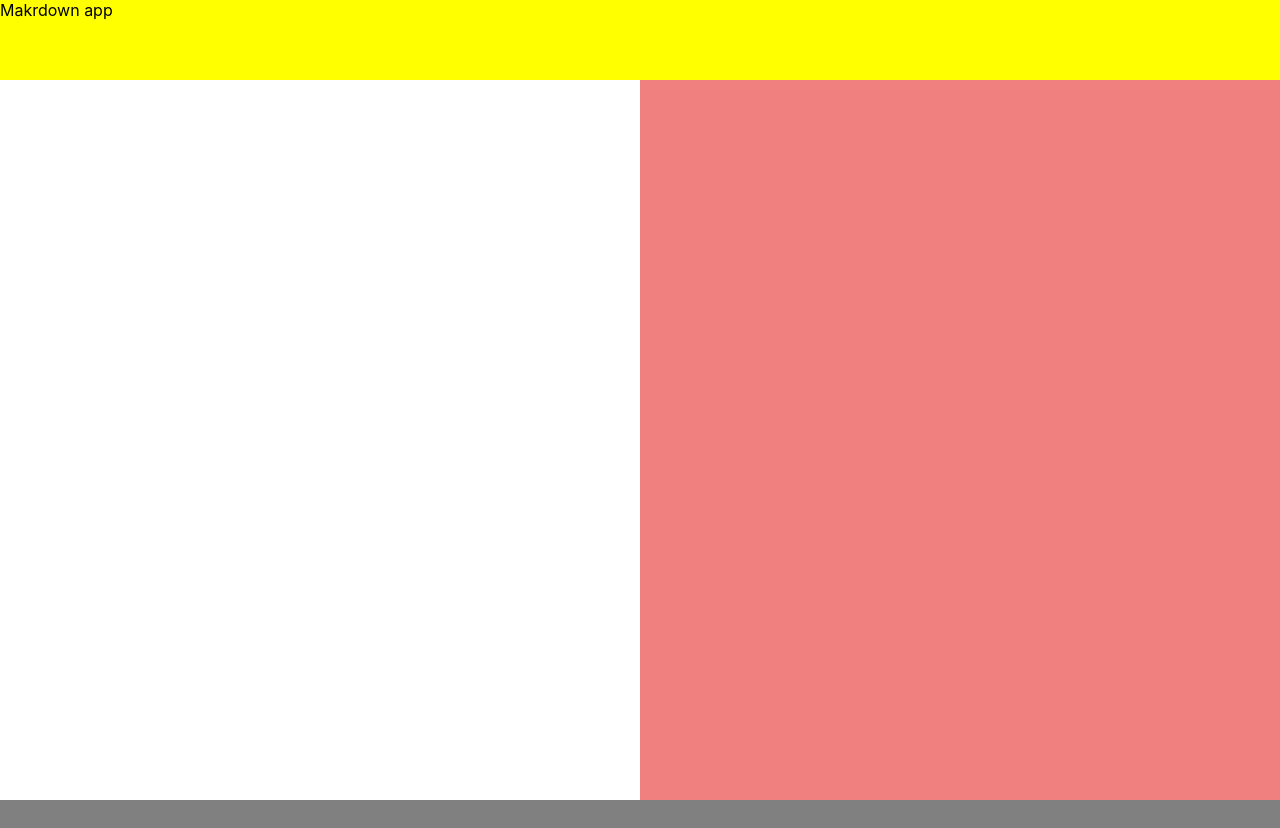
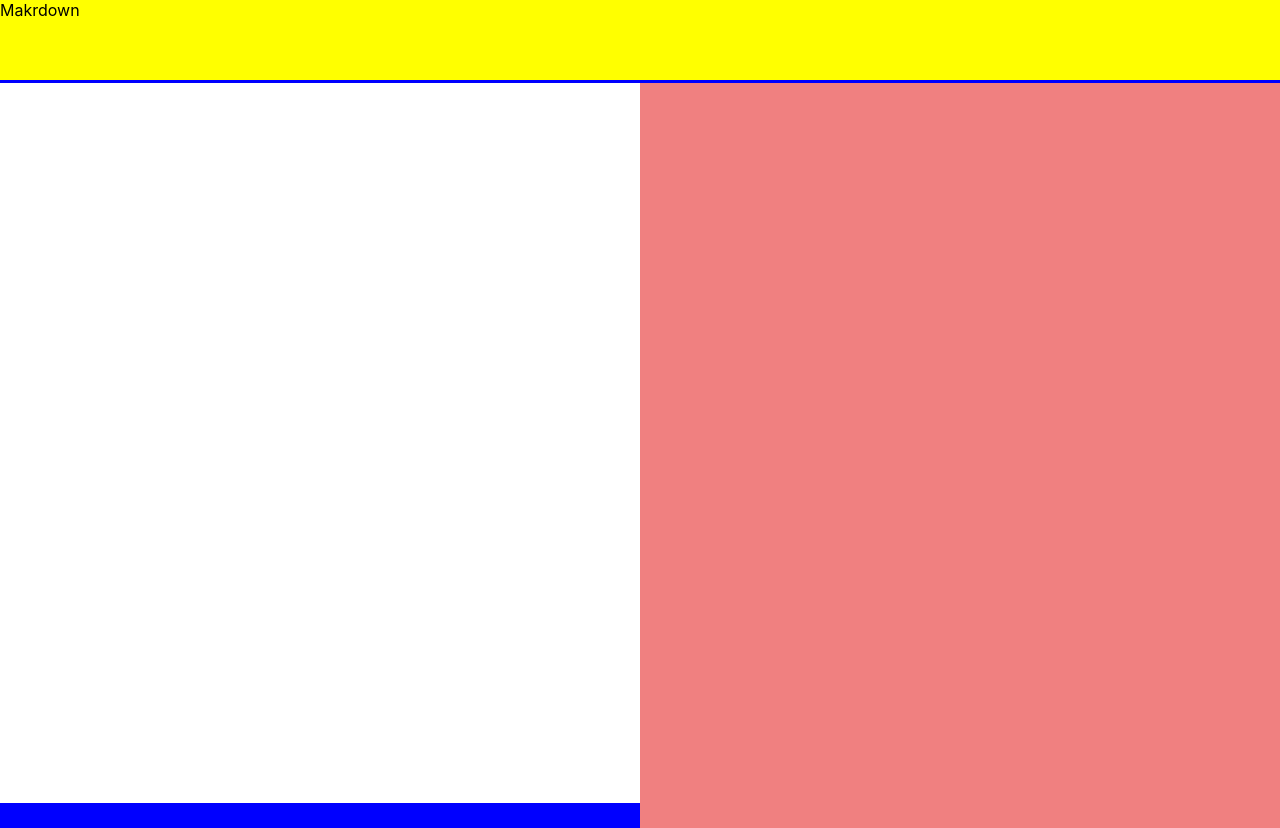
Before and after one commit to DKSadx/Markdown-preview, a React (Create React App) app: page / in a window 1280 px wide. Before the commit the page ends 804 px from the top, so only its background shows below. Built offline with nearby package versions, Linux system fonts and the light colour scheme.

Commit message:
Editor and Preview done (w/o styling), tabs added

```diff
--- a/src/Components/App/App.js
+++ b/src/Components/App/App.js
@@ -8,7 +8,7 @@ export default class App extends Component {
     return (
       <div className="App">
         <div className="top-bar">
-          <p>Makrdown app</p>
+          <p>Makrdown</p>
         </div>
         <Editor />
       </div>
--- a/src/Components/App/App.scss
+++ b/src/Components/App/App.scss
@@ -4,11 +4,13 @@ body {
     margin: 0;
     border: 0;
   }
-  background-color: gray;
+  background-color: blue;
+  overflow: hidden;
   .App {
     display: grid;
     grid-template-columns: 50% 50%;
     grid-template-rows: 10% 90%;
+
     .top-bar {
       grid-column: 1/3;
       grid-row: 1/2;
@@ -23,12 +25,11 @@ body {
       textarea {
         height: 100%;
         width: 100%;
-        font-size: 1rem;
+        font-size: 0.8rem;
         resize: none;
       }
       textarea:focus {
         outline: 0;
-        resize: none;
       }
     }
     .preview {
@@ -36,7 +37,10 @@ body {
       grid-row: 2/3;
       background-color: lightcoral;
       height: 90vh;
+      font-size: 0.8rem;
       word-break: break-all;
+      padding: 2%;
+      overflow-y: auto;
     }
   }
 }
@@ -50,7 +54,6 @@ blockquote {
   padding: 0.5em 10px;
 }
 table {
-  // border: 1px solid black;
   width: 80%;
   margin-left: 10%;
   background-color: #2C3845;
@@ -61,13 +64,10 @@ table {
 }
 th {
   background-color: #242E39;
-  // font-weight: 900;
-  // border: 1px solid #242E39;
 }
 td {
   padding-left: 1%;
 }
 tr:nth-child(odd) {
   background-color: #28333F;
-  // border: 1px solid green;
 }
--- a/src/Components/Editor/Editor.js
+++ b/src/Components/Editor/Editor.js
@@ -8,11 +8,24 @@ export class Editor extends Component {
       input: ""
     }
     this.onChange = this.onChange.bind(this);
+    this.enableTabs = this.enableTabs.bind(this);
   }
   onChange(e) {
     this.setState({
       input: e.target.value
     });
+  }
+  // Enables tabs for indenting in textarea
+  enableTabs(e) {
+    if (e.keyCode === 9) {
+      e.preventDefault();
+      const val = this.state.input,
+        start = e.target.selectionStart,
+        end = e.target.selectionEnd;
+      this.setState({
+        input: val.substring(0, start) + '\t' + val.substring(end)
+      });
+    }
   }
   render() {
     const { input } = this.state;
@@ -21,7 +34,9 @@ export class Editor extends Component {
         <div className="editor">
           <textarea
             onChange={this.onChange}
+            value={this.state.input}
             spellCheck={false}
+            onKeyDown={this.enableTabs}
           />
         </div>
         <Preview text={input} />
--- a/src/Components/Preview/Preview.js
+++ b/src/Components/Preview/Preview.js
@@ -1,11 +1,8 @@
-import React, { PureComponent, Component } from 'react';
+import React, { Component } from 'react';
 import ReactMarkdown from 'react-markdown';
 import { CodeBlock } from '../index';
 
 export class Preview extends Component {
-  constructor(props) {
-    super(props);
-  }
   render() {
     return (
       <div className="preview" >
```
